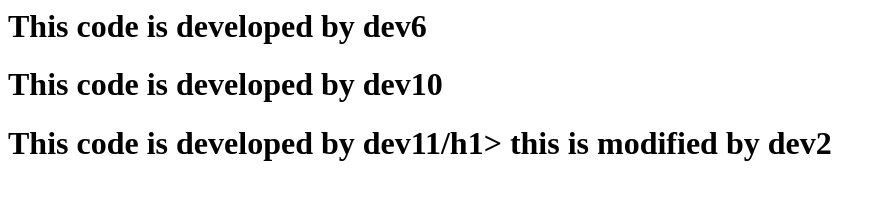
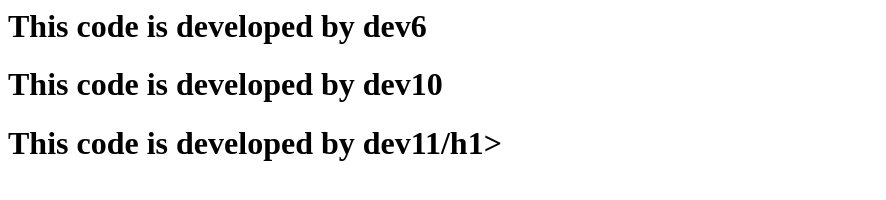
Before and after one commit to Arunkumar825/Development, a plain HTML site: page index.html in a window 1280 px wide. Shown: the whole page, without its empty margins (0-886 px from the left). Drawn offline with Linux system fonts and the light colour scheme.

Commit message:
Revert "modified by dev2"
This reverts commit bda9bb614e1f2df4bb81fcb26e682bb7ad709499.

```diff
--- a/index.html
+++ b/index.html
@@ -3,5 +3,3 @@
 <h1>This code is developed by dev10</h1>
 <h1>This code is developed by dev11/h1>
 </html>
-
-this is modified by dev2
```
